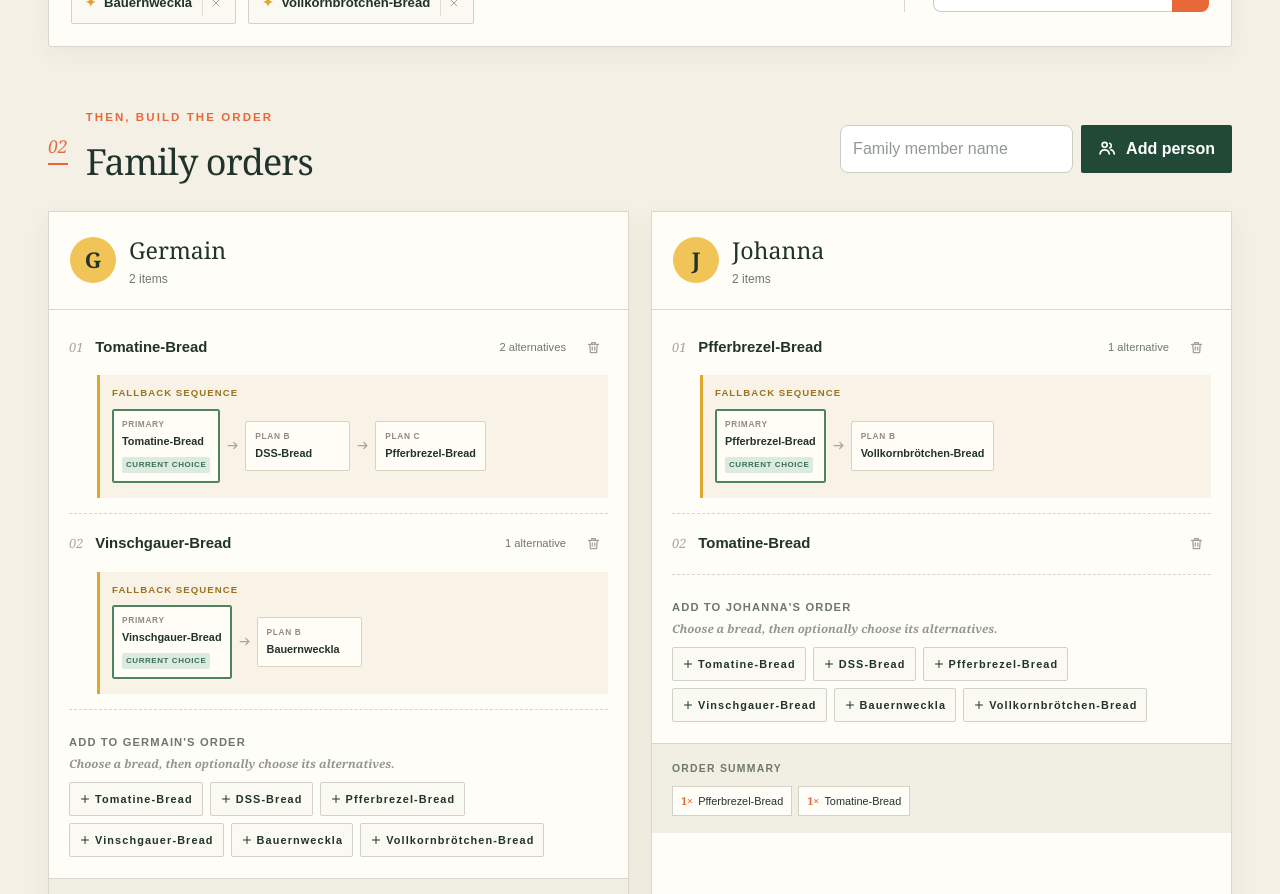
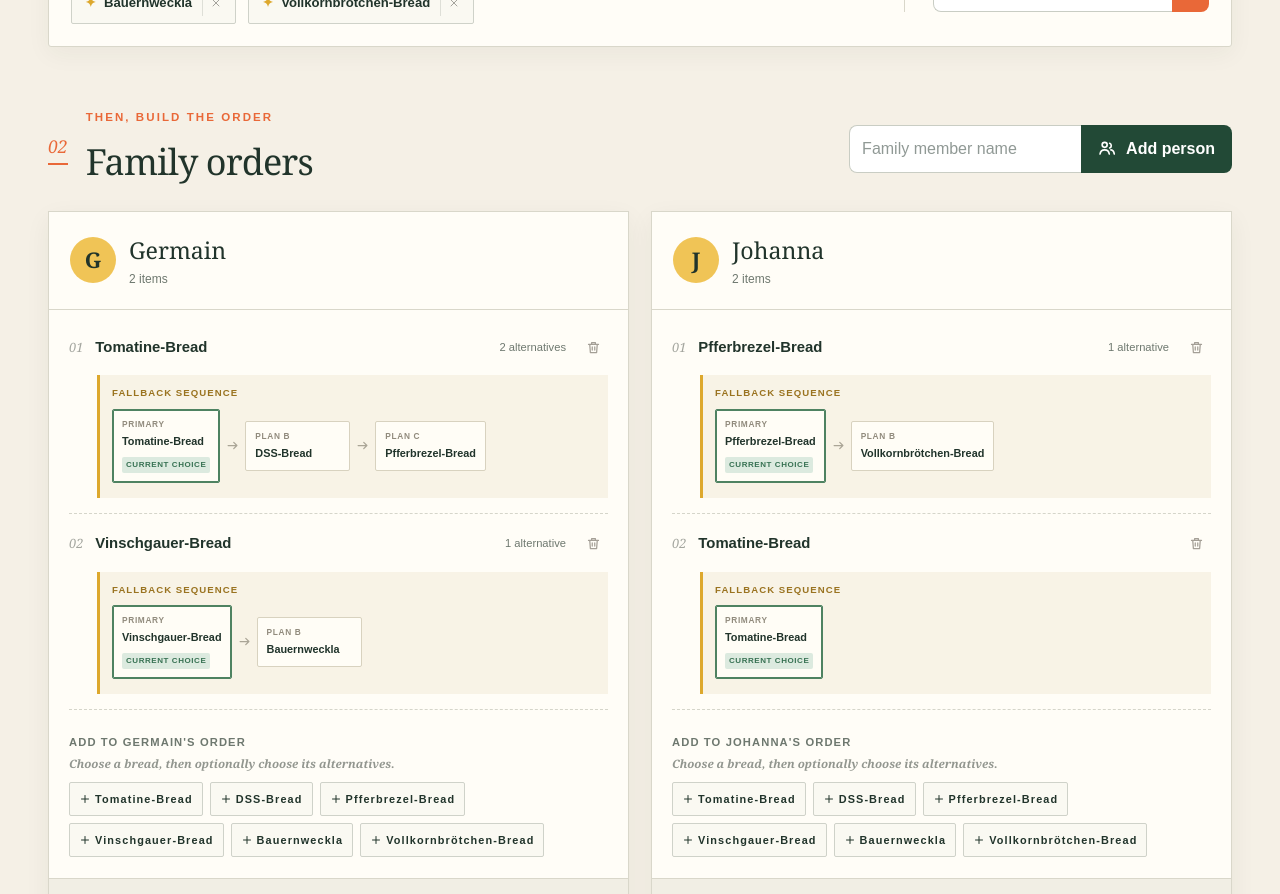
Before and after one commit to GermainGirndt/DSS-Broker, a Next.js app in the folder dss-broker/: page / in a window 1280 px wide. Shown: the part 560-1454 px from the top of the page. Built offline with nearby package versions, Linux system fonts and the light colour scheme.

Commit message:
improved design

```diff
--- a/dss-broker/app/globals.css
+++ b/dss-broker/app/globals.css
@@ -35,8 +35,9 @@ input:focus,select:focus { border-color:var(--forest); box-shadow:0 0 0 2px rgba
 .inline-form input { width:100%; border-right:0; border-radius:8px 0 0 8px; }
 .inline-form button { width:44px; display:grid; place-items:center; background:var(--orange); color:#fff; border:0; border-radius:0 8px 8px 0; }
 .family-heading { margin-top:62px; }
-.person-form { margin-left:auto; display:flex; gap:8px; }
-.person-form button { border:0; background:var(--forest); color:#fff; font-weight:800; padding:0 17px; display:flex; align-items:center; gap:8px; border-radius:2px; }
+.person-form { margin-left:auto; display:flex; gap:0; }
+.person-form input { border-right:0; border-radius:8px 0 0 8px; }
+.person-form button { border:0; background:var(--forest); color:#fff; font-weight:800; padding:0 17px; display:flex; align-items:center; gap:8px; border-radius:0 8px 8px 0; }
 .order-grid { display:grid; grid-template-columns:repeat(2,minmax(0,1fr)); gap:22px; }
 .person-card { background:var(--paper); border:1px solid var(--line); box-shadow:0 8px 24px rgba(37,48,40,.06); }
 .person-title { padding:21px; border-bottom:1px solid var(--line); display:flex; align-items:center; gap:13px; }
@@ -70,8 +71,14 @@ h3 { margin:0; font-family:Georgia,serif; font-size:1.45rem; }
 .fallback-step.step-concluded { border-color:#367650; background:#e6f1e8; box-shadow:inset 0 0 0 1px #367650,0 3px 9px rgba(40,90,60,.12); }
 .fallback-step.step-concluded strong { color:#245f3d; }
 .fallback-step.step-concluded em { background:#367650; color:#fff; }
-.fallback-step.step-unavailable { background:#eeeae1; opacity:.66; }
+.fallback-step.step-unavailable { border-color:#c65c42; background:#f8e6e1; box-shadow:inset 0 0 0 1px #c65c42,0 3px 9px rgba(150,60,40,.1); }
+.fallback-step.step-unavailable small,.fallback-step.step-unavailable strong { color:#9f432f; }
 .fallback-step.step-unavailable strong { text-decoration:line-through; }
+.fallback-step em.unavailable-label { background:#c65c42; color:#fff; }
+.fallback-step.step-not-needed { border-color:#d0d0c9; background:#e9e9e4; box-shadow:none; opacity:.62; }
+.fallback-step.step-not-needed small,.fallback-step.step-not-needed strong { color:#777b76; }
+.fallback-step em.not-needed-label { background:#d1d2cd; color:#686c68; }
+.fallback-step-wrap.after-pickup>svg { color:#c4c5c0; opacity:.65; }
 .add-order { padding:17px 20px 21px; }
 .choice-hint { display:block; margin-top:5px; color:#92968f; font-family:Georgia,serif; font-size:.72rem; font-style:italic; letter-spacing:0; text-transform:none; }
 .add-order.choosing-alternative { margin:0 12px 12px; padding:14px; border:1px solid #e0c46e; background:#fbf4dc; }
@@ -144,4 +151,4 @@ h3 { margin:0; font-family:Georgia,serif; font-size:1.45rem; }
 .receipt-bottom { margin-top:22px; color:#8b8b81; }
 .summary-empty { padding:28px; text-align:center; font-family:Georgia,serif; font-style:italic; color:var(--muted); }
 @media (max-width:800px) { .hero { align-items:flex-start; flex-wrap:wrap; padding-top:45px; }.today { width:100%; margin:8px 0 0 108px; align-self:auto; text-align:left; }.product-bar { align-items:stretch; flex-direction:column; }.inline-form { border-left:0; border-top:1px solid var(--line); padding:20px 0 0; }.family-heading { flex-wrap:wrap; }.person-form { width:100%; margin-left:0; }.person-form input { flex:1; }.order-grid { grid-template-columns:1fr; }.summary-section { grid-template-columns:1fr; }.receipt { padding:24px 20px; } }
-@media (max-width:480px) { .hero { gap:15px; }.brand-mark { width:58px;height:58px; }.brand-mark svg { width:35px; }.today { margin-left:73px; }.workspace { padding-inline:16px; }.section-heading h2 { font-size:1.85rem; }.person-form { flex-direction:column; }.person-form button { justify-content:center; padding:12px; }.item-name { align-items:flex-start; flex-direction:column; }.alternative-prompt { align-items:flex-start; flex-direction:column; }.summary-section { padding-inline:18px; }.undo-notice { align-items:flex-start; }.undo-notice span { display:none; }.summary-row { grid-template-columns:42px 1fr; }.summary-action { grid-template-columns:1fr 1fr; }.summary-action>span { grid-column:1/-1; } }
+@media (max-width:480px) { .hero { gap:15px; }.brand-mark { width:58px;height:58px; }.brand-mark svg { width:35px; }.today { margin-left:73px; }.workspace { padding-inline:16px; }.section-heading h2 { font-size:1.85rem; }.person-form button { justify-content:center; padding-inline:12px; }.item-name { align-items:flex-start; flex-direction:column; }.alternative-prompt { align-items:flex-start; flex-direction:column; }.summary-section { padding-inline:18px; }.undo-notice { align-items:flex-start; }.undo-notice span { display:none; }.summary-row { grid-template-columns:42px 1fr; }.summary-action { grid-template-columns:1fr 1fr; }.summary-action>span { grid-column:1/-1; } }
--- a/dss-broker/app/page.tsx
+++ b/dss-broker/app/page.tsx
@@ -327,11 +327,12 @@ export default function Home() {
 function OrderRow({ node, index, onDelete }: { node: ItemNode; index: number; onDelete?: () => void }) {
   const sequence = itemSequence(node);
   const effectiveItem = activeItem(node);
+  const concludedIndex = sequence.findIndex((choice) => choice.status === "Concluded");
 
   return (
     <div className={`order-item ${node.status === "Non Available" ? "unavailable" : ""}`}>
       <div className="item-main"><span className="item-index">{String(index).padStart(2, "0")}</span><div className="item-name"><strong>{node.product.name}</strong>{sequence.length > 1 && <small>{sequence.length - 1} alternative{sequence.length > 2 ? "s" : ""}</small>}</div>{onDelete && <button className="delete-item" onClick={onDelete} aria-label={`Delete ${node.product.name}`} title="Delete order item"><Icon name="trash" /></button>}</div>
-      {sequence.length > 1 && <div className="fallback-route"><span>Fallback sequence</span><div className="fallback-steps">{sequence.map((choice, choiceIndex) => { const isCurrent = effectiveItem?.id === choice.id; const isConcluded = choice.status === "Concluded"; return <div className="fallback-step-wrap" key={choice.id}>{choiceIndex > 0 && <Icon name="arrow" />}<span className={`fallback-step ${choice.status === "Non Available" ? "step-unavailable" : ""} ${isCurrent ? "step-current" : ""} ${isConcluded ? "step-concluded" : ""}`}><small>{choiceIndex === 0 ? "Primary" : `Plan ${String.fromCharCode(65 + choiceIndex)}`}</small><strong>{choice.product.name}</strong>{isConcluded ? <em><Icon name="check" />Picked up</em> : isCurrent && <em>Current choice</em>}</span></div>; })}</div></div>}
+      <div className="fallback-route"><span>Fallback sequence</span><div className="fallback-steps">{sequence.map((choice, choiceIndex) => { const isCurrent = effectiveItem?.id === choice.id; const isConcluded = choice.status === "Concluded"; const isAfterPickup = concludedIndex >= 0 && choiceIndex > concludedIndex; const isUnavailable = choice.status === "Non Available" && !isAfterPickup; return <div className={`fallback-step-wrap ${isAfterPickup ? "after-pickup" : ""}`} key={choice.id}>{choiceIndex > 0 && <Icon name="arrow" />}<span className={`fallback-step ${isUnavailable ? "step-unavailable" : ""} ${isCurrent ? "step-current" : ""} ${isConcluded ? "step-concluded" : ""} ${isAfterPickup ? "step-not-needed" : ""}`}><small>{choiceIndex === 0 ? "Primary" : `Plan ${String.fromCharCode(65 + choiceIndex)}`}</small><strong>{choice.product.name}</strong>{isConcluded ? <em><Icon name="check" />Picked up</em> : isUnavailable ? <em className="unavailable-label"><Icon name="x" />Not available</em> : isAfterPickup ? <em className="not-needed-label">Not needed</em> : isCurrent && <em>Current choice</em>}</span></div>; })}</div></div>
     </div>
   );
 }
```
